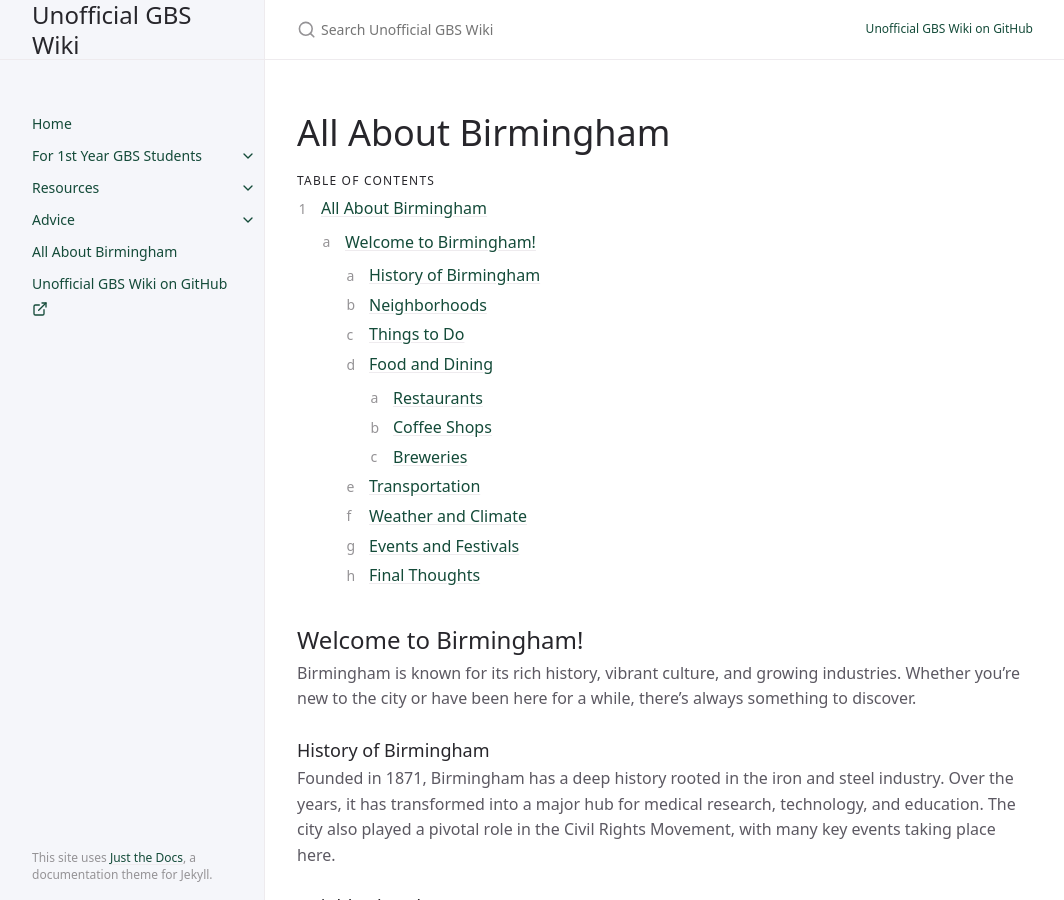
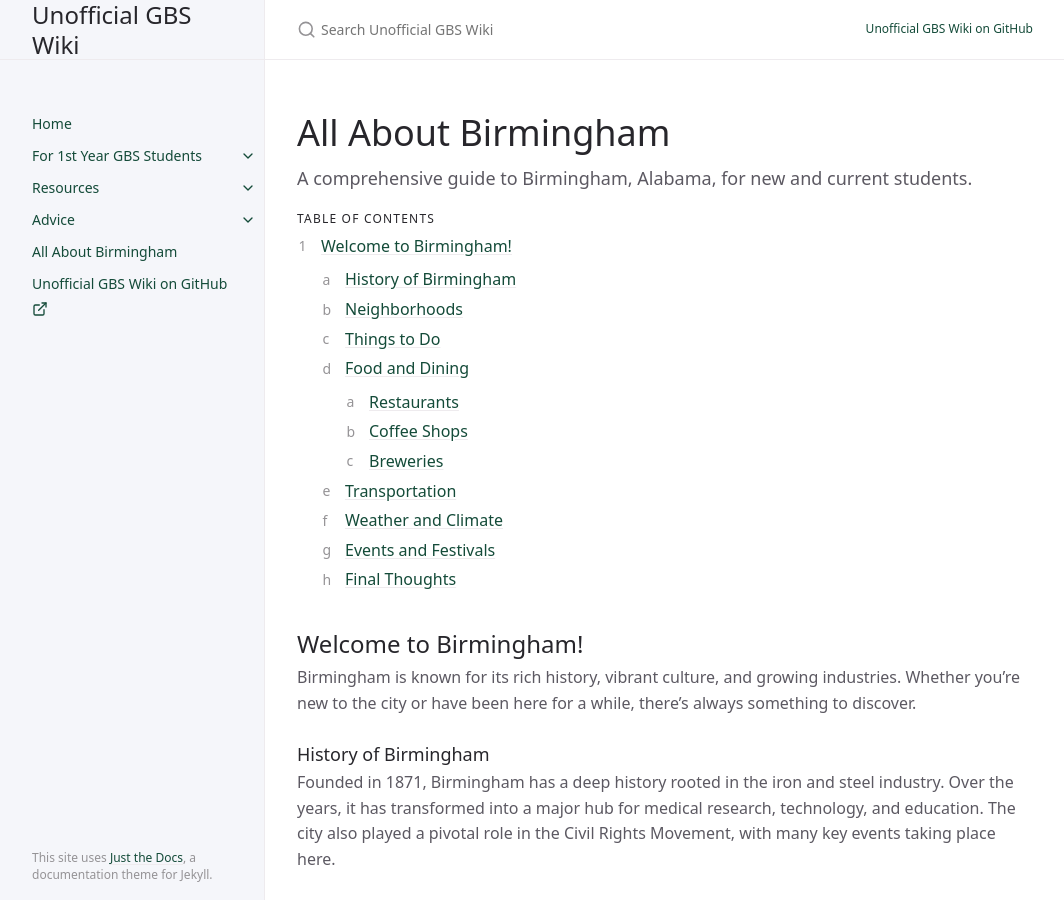
Before and after one commit to sdhutchins/gbs-guide, a Jekyll site: the page built from docs/birmingham.md, in a window 1280 px wide and 900 px high. Shown: the whole window, without its empty margins (107-1171 px from the left). Built offline with Jekyll 4.4.1, drawn with Linux system fonts in a browser that asks for light colours; cached includes are drawn as plain includes.

Commit message:
Tweak TOC.

```diff
--- a/docs/birmingham.md
+++ b/docs/birmingham.md
@@ -5,8 +5,10 @@ nav_order: 5
 ---
 
 # All About Birmingham
+{: .no_toc }
 
-{: .no_toc }
+A comprehensive guide to Birmingham, Alabama, for new and current students.
+{: .fs-5 .fw-300 }
 
 ## Table of contents
 {: .no_toc .text-delta }
```
